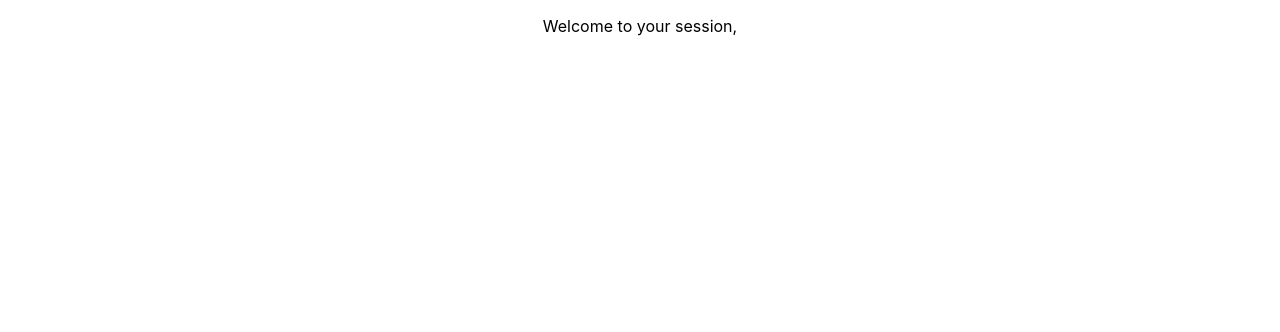
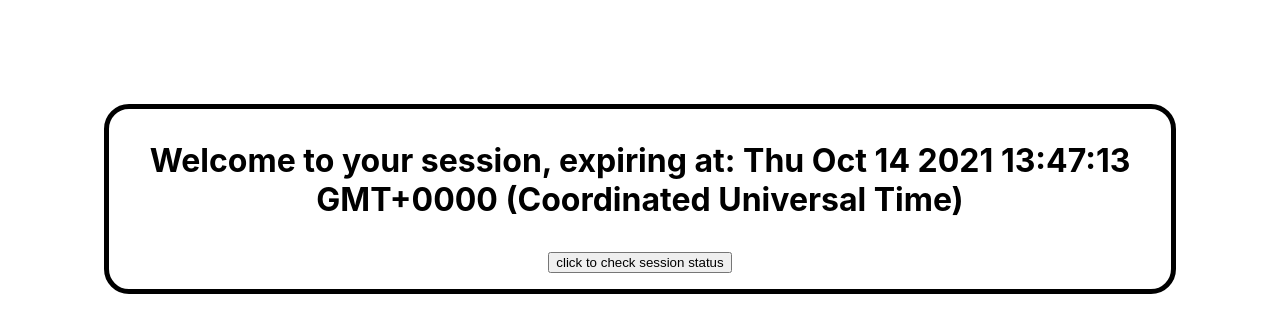
Before and after one commit to ScienceEnthusiast777/websession, a React (Create React App) app: page / in a window 1280 px wide. Shown: the top 332 px of the page. Built offline with nearby package versions, Linux system fonts and the light colour scheme.

Commit message:
adjust setCookie function to correctly set the max age of the cookie. Add button to check the current status of the session

```diff
--- a/src/App.css
+++ b/src/App.css
@@ -1,5 +1,8 @@
 .App {
   text-align: center;
+  margin: 13vh;
+  border: solid black 5px;
+  border-radius: 25px;
 }
 
 .App-logo {
--- a/src/App.js
+++ b/src/App.js
@@ -1,11 +1,9 @@
-import logo from "./logo.svg";
 import "./App.css";
 import Main from "./Main";
 import { useEffect } from "react";
-import { useCookies, withCookies } from "react-cookie";
+import { useCookies } from "react-cookie";
 
 function App() {
-
   const [cookies, setCookie] = useCookies(["session"]);
   useEffect(() => {
     createCookie();
@@ -14,20 +12,22 @@ function App() {
     let time = new Date();
     let hour = time.getHours();
     let minutes = time.getMinutes();
-    if(hour === 23 && minutes > 30){
-      time.setHours(0,0,0,0)
-    }else{
-      time.setTime(time.getTime() + 30 * 60 * 1000);
+    let max = 1800;
+    if (hour === 23 && minutes > 30) {
+      max = 3600 - (minutes * 60)
+      time.setHours(0, 0, 0, 0);
+    } else {
+      time.setTime(time.getTime() + 1 * 60 * 1000);
     }
-    let val = 'expiring at: ' + time.toString();
-    setCookie("session", val, { path: "/", expires: time });
-    console.log(cookies);
+    let val = "expiring at: " + time.toString();
+    setCookie("session", val, { path: "/", expires: time, maxAge: max });
   }
-  let message = (<p>Welcome to your session, {cookies.session}</p>)
+  let message = <p>Welcome to your session, {cookies.session}</p>;
+
   return (
     <div className="App">
-    {/* <withCookies><Main/></withCookies> */}
-      {message}
+      <h1>{message}</h1>
+      <Main />
     </div>
   );
 }
--- a/src/Main.js
+++ b/src/Main.js
@@ -1,13 +1,23 @@
-import React from 'react'
-import { CookiesProvider } from 'react-cookie'
+import React from "react";
+import { useState } from "react";
+import { Cookies } from "react-cookie";
 
 export default function Main(props) {
-
-    function buttonHandler(){
-        console.log(props.cookies)
+  const [message, setMessage] = useState("");
+  function buttonHandler() {
+      let myCookies = new Cookies()
+      let a = myCookies.getAll('session')
+      console.log(a)
+    if (a.session) {
+      setMessage("Your Session Is Still Active");
+    } else {
+      setMessage("your session has expired please refresh the page");
     }
-
-    return (
-        <button onClick={buttonHandler}>CLICK</button>
-    )
+  }
+  return (
+    <div>
+      <button onClick={buttonHandler}>click to check session status</button>
+      <p>{message}</p>
+    </div>
+  );
 }
--- a/src/index.js
+++ b/src/index.js
@@ -7,14 +7,9 @@ import { CookiesProvider } from "react-cookie";
 
 ReactDOM.render(
   <CookiesProvider>
-    {/* <React.StrictMode> */}
       <App />
-    {/* </React.StrictMode> */}
   </CookiesProvider>,
   document.getElementById("root")
 );
 
-// If you want to start measuring performance in your app, pass a function
-// to log results (for example: reportWebVitals(console.log))
-// or send to an analytics endpoint. Learn more: https://bit.ly/CRA-vitals
 reportWebVitals();
```
